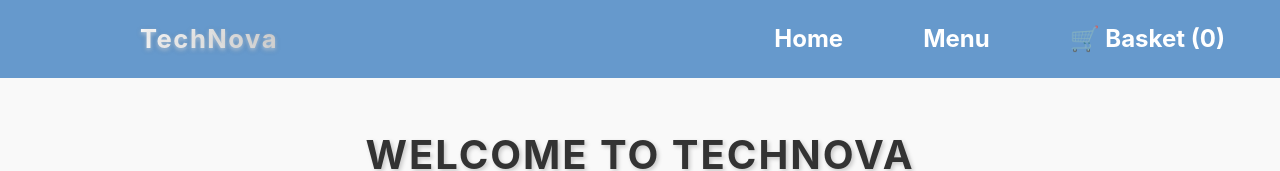
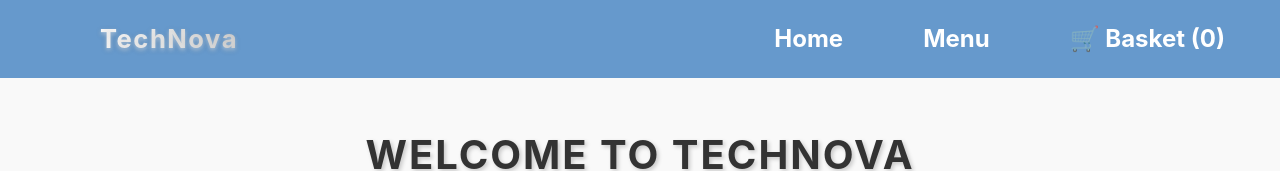
Before and after one commit to hamzas4011/ecommerce-app, a React (Vite) app: page / in a window 1280 px wide. Shown: the top 171 px of the page. Built offline with nearby package versions, Linux system fonts and the light colour scheme.

Commit message:
fixed the placement of logo

```diff
--- a/src/styles/Navbar.css
+++ b/src/styles/Navbar.css
@@ -28,7 +28,7 @@
   letter-spacing: 1.5px;
   text-shadow: 0 2px 4px rgba(255, 255, 255, 0.5), 0 2px 6px rgba(0, 0, 0, 0.2);
   transition: text-shadow 0.3s ease;
-  margin-left: 100px;
+  margin-left: 60px;
 }
 
 
```
